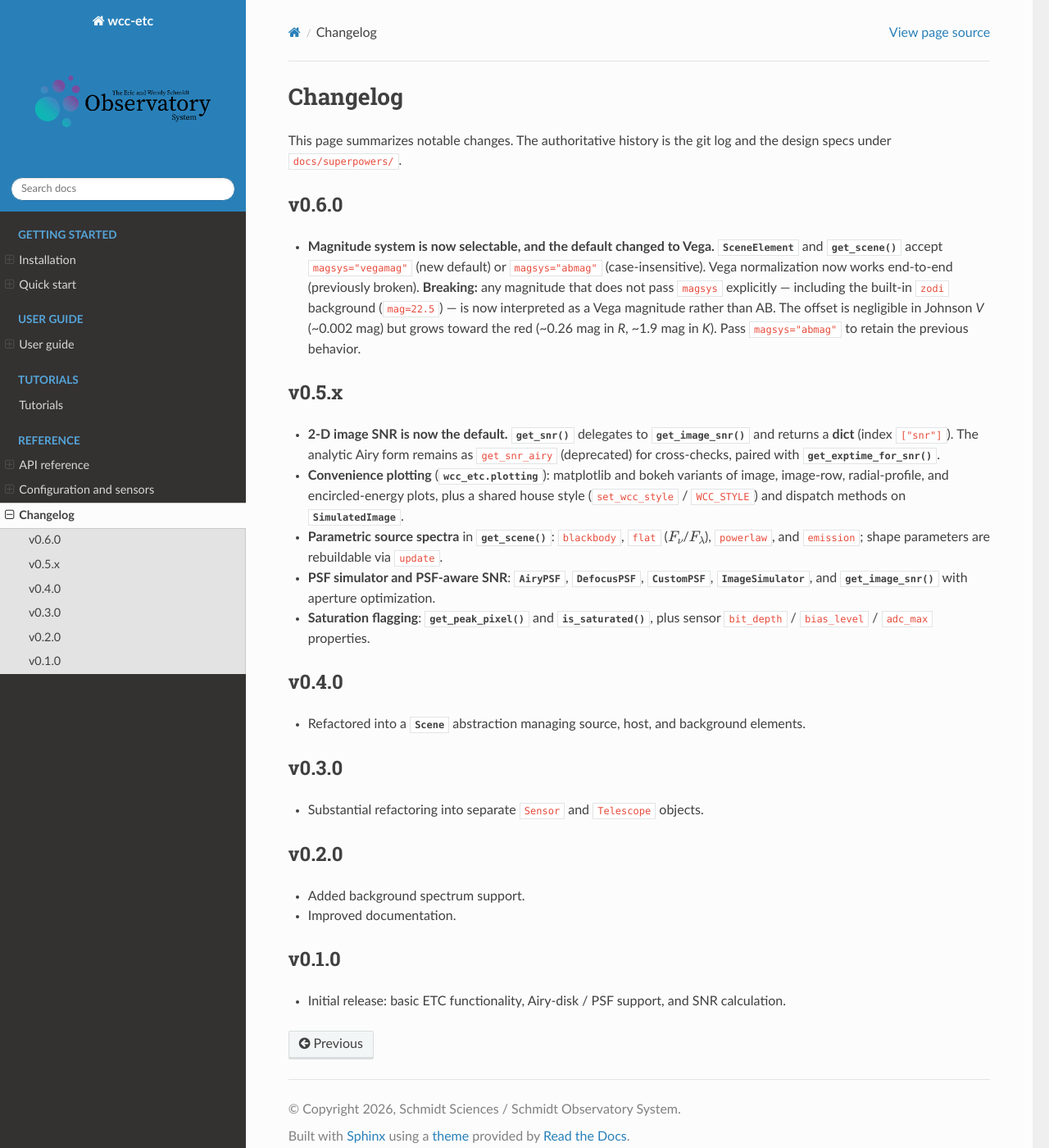
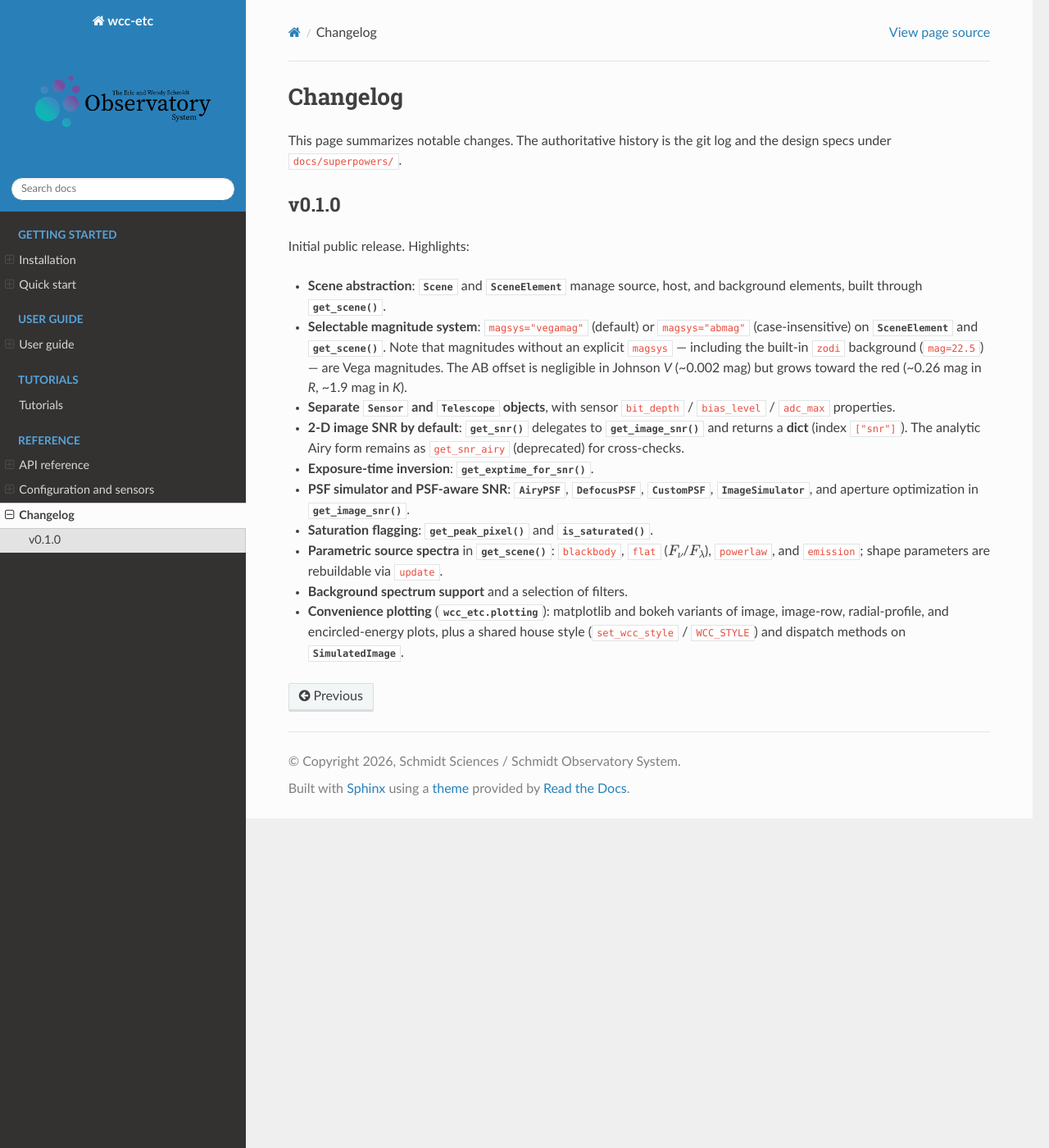
Before and after one commit to schmidt-observatories/wcc-etc, a Sphinx documentation site: the page built from docs/sphinx/changelog.rst, in a window 1280 px wide and 1400 px high. Shown: the whole window at 82% size. Built offline with Sphinx 7.4.7 and the Read the Docs theme 3.1.0, drawn with Linux system fonts in a browser that asks for light colours; pages that are not in the unit, such as notebooks, are missing from menus.

Commit message:
Version 0.1.0 for the initial public release
Renumber the package from 0.6.0 to 0.1.0 ahead of the public release, and
collapse the internal 0.1-0.6 changelog history into a single v0.1.0 entry
that lists what ships in the first public version. Also point the Sphinx
fallback release at 0.1.0 so the site never renders 0.0.0 if the package
cannot be imported at build time.

```diff
--- a/docs/sphinx/changelog.rst
+++ b/docs/sphinx/changelog.rst
@@ -4,61 +4,41 @@ Changelog
 This page summarizes notable changes. The authoritative history is the git log
 and the design specs under ``docs/superpowers/``.
 
-v0.6.0
+v0.1.0
 ------
 
-- **Magnitude system is now selectable, and the default changed to Vega.**
-  :class:`~wcc_etc.scene.SceneElement` and :func:`~wcc_etc.get_scene` accept
-  ``magsys="vegamag"`` (new default) or ``magsys="abmag"`` (case-insensitive).
-  Vega normalization now works end-to-end (previously broken). **Breaking:**
-  any magnitude that does not pass ``magsys`` explicitly — including the
-  built-in ``zodi`` background (``mag=22.5``) — is now interpreted as a Vega
-  magnitude rather than AB. The offset is negligible in Johnson *V* (~0.002
-  mag) but grows toward the red (~0.26 mag in *R*, ~1.9 mag in *K*). Pass
-  ``magsys="abmag"`` to retain the previous behavior.
+Initial public release. Highlights:
 
-v0.5.x
-------
-
-- **2-D image SNR is now the default.** :meth:`~wcc_etc.Simulation.get_snr`
-  delegates to :meth:`~wcc_etc.Simulation.get_image_snr` and returns a
-  **dict** (index ``["snr"]``). The analytic Airy form remains as
-  ``get_snr_airy`` (deprecated) for cross-checks, paired with
+- **Scene abstraction**: :class:`~wcc_etc.Scene` and
+  :class:`~wcc_etc.scene.SceneElement` manage source, host, and background
+  elements, built through :func:`~wcc_etc.get_scene`.
+- **Selectable magnitude system**: ``magsys="vegamag"`` (default) or
+  ``magsys="abmag"`` (case-insensitive) on
+  :class:`~wcc_etc.scene.SceneElement` and :func:`~wcc_etc.get_scene`. Note
+  that magnitudes without an explicit ``magsys`` — including the built-in
+  ``zodi`` background (``mag=22.5``) — are Vega magnitudes. The AB offset is
+  negligible in Johnson *V* (~0.002 mag) but grows toward the red (~0.26 mag
+  in *R*, ~1.9 mag in *K*).
+- **Separate** :class:`~wcc_etc.Sensor` **and** :class:`~wcc_etc.Telescope`
+  **objects**, with sensor ``bit_depth`` / ``bias_level`` / ``adc_max``
+  properties.
+- **2-D image SNR by default**: :meth:`~wcc_etc.Simulation.get_snr` delegates
+  to :meth:`~wcc_etc.Simulation.get_image_snr` and returns a **dict** (index
+  ``["snr"]``). The analytic Airy form remains as ``get_snr_airy``
+  (deprecated) for cross-checks.
+- **Exposure-time inversion**:
   :meth:`~wcc_etc.Simulation.get_exptime_for_snr`.
+- **PSF simulator and PSF-aware SNR**: :class:`~wcc_etc.AiryPSF`,
+  :class:`~wcc_etc.DefocusPSF`, :class:`~wcc_etc.CustomPSF`,
+  :class:`~wcc_etc.ImageSimulator`, and aperture optimization in
+  :meth:`~wcc_etc.Simulation.get_image_snr`.
+- **Saturation flagging**: :meth:`~wcc_etc.Simulation.get_peak_pixel` and
+  :meth:`~wcc_etc.Simulation.is_saturated`.
+- **Parametric source spectra** in :func:`~wcc_etc.get_scene`: ``blackbody``,
+  ``flat`` (:math:`F_\nu`/:math:`F_\lambda`), ``powerlaw``, and ``emission``;
+  shape parameters are rebuildable via ``update``.
+- **Background spectrum support** and a selection of filters.
 - **Convenience plotting** (:mod:`wcc_etc.plotting`): matplotlib and bokeh
   variants of image, image-row, radial-profile, and encircled-energy plots,
   plus a shared house style (``set_wcc_style`` / ``WCC_STYLE``) and dispatch
   methods on :class:`~wcc_etc.SimulatedImage`.
-- **Parametric source spectra** in :func:`~wcc_etc.get_scene`: ``blackbody``,
-  ``flat`` (:math:`F_\nu`/:math:`F_\lambda`), ``powerlaw``, and ``emission``;
-  shape parameters are rebuildable via ``update``.
-- **PSF simulator and PSF-aware SNR**: :class:`~wcc_etc.AiryPSF`,
-  :class:`~wcc_etc.DefocusPSF`, :class:`~wcc_etc.CustomPSF`,
-  :class:`~wcc_etc.ImageSimulator`, and
-  :meth:`~wcc_etc.Simulation.get_image_snr` with aperture optimization.
-- **Saturation flagging**: :meth:`~wcc_etc.Simulation.get_peak_pixel` and
-  :meth:`~wcc_etc.Simulation.is_saturated`, plus sensor ``bit_depth`` /
-  ``bias_level`` / ``adc_max`` properties.
-
-v0.4.0
-------
-
-- Refactored into a :class:`~wcc_etc.Scene` abstraction managing source, host,
-  and background elements.
-
-v0.3.0
-------
-
-- Substantial refactoring into separate ``Sensor`` and ``Telescope`` objects.
-
-v0.2.0
-------
-
-- Added background spectrum support.
-- Improved documentation.
-
-v0.1.0
-------
-
-- Initial release: basic ETC functionality, Airy-disk / PSF support, and SNR
-  calculation.
--- a/docs/sphinx/conf.py
+++ b/docs/sphinx/conf.py
@@ -23,7 +23,7 @@ try:
 
     release = wcc_etc.__version__
 except Exception:  # pragma: no cover - docs should still build
-    release = "0.0.0"
+    release = "0.1.0"
 version = ".".join(release.split(".")[:2])
 
 # -- General configuration ---------------------------------------------------
--- a/pyproject.toml
+++ b/pyproject.toml
@@ -4,7 +4,7 @@ build-backend = "setuptools.build_meta"
 
 [project]
 name = "wcc_etc"
-version = "0.6.0"
+version = "0.1.0"
 authors = [
   {name = "Gudmundur Stefansson", email = "gstefansson@schmidtsciences.org"},
   {name = "Mickael Rigault", email = "m.rigault@ip2i.in2p3.fr"},
```
Also changed, not shown: docs/changelog.md.
